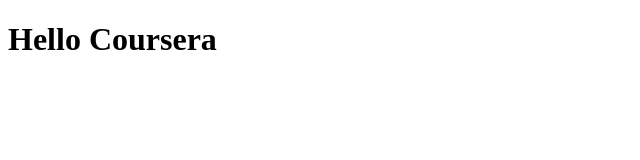
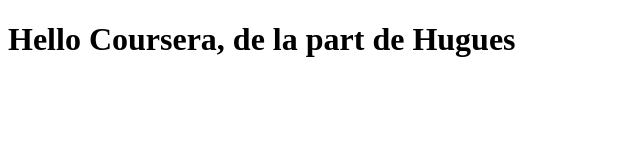
Before and after one commit to hperron/Coursera-Test2, a plain HTML site: page site/index.html in a window 1280 px wide. Shown: the whole page, without its empty margins (0-640 px from the left). Drawn offline with Linux system fonts and the light colour scheme.

Commit message:
Mon deuxième commit

```diff
--- a/site/index.html
+++ b/site/index.html
@@ -6,6 +6,6 @@
     <title>My site</title>
 </head>
 <body>
-    <h1>Hello Coursera</h1>
+    <h1>Hello Coursera, de la part de Hugues</h1>
 </body>
 </html>
```
